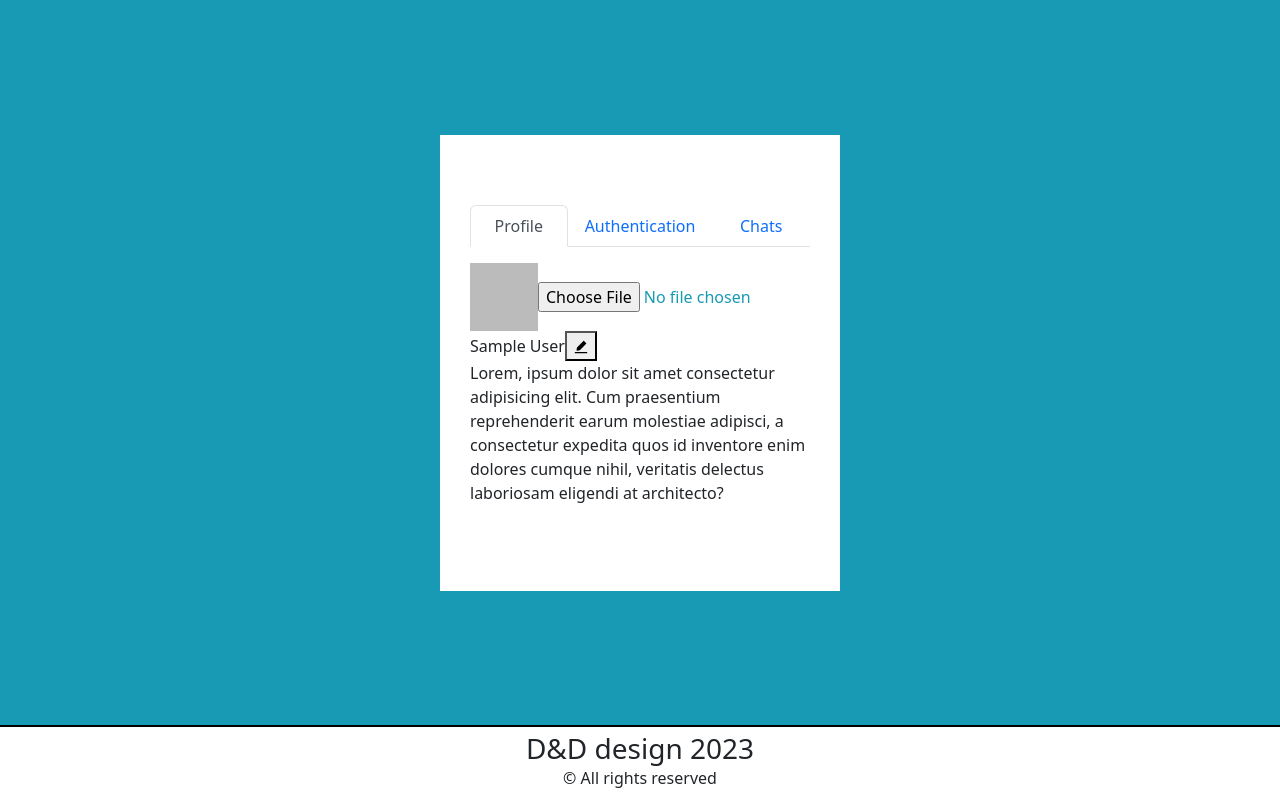
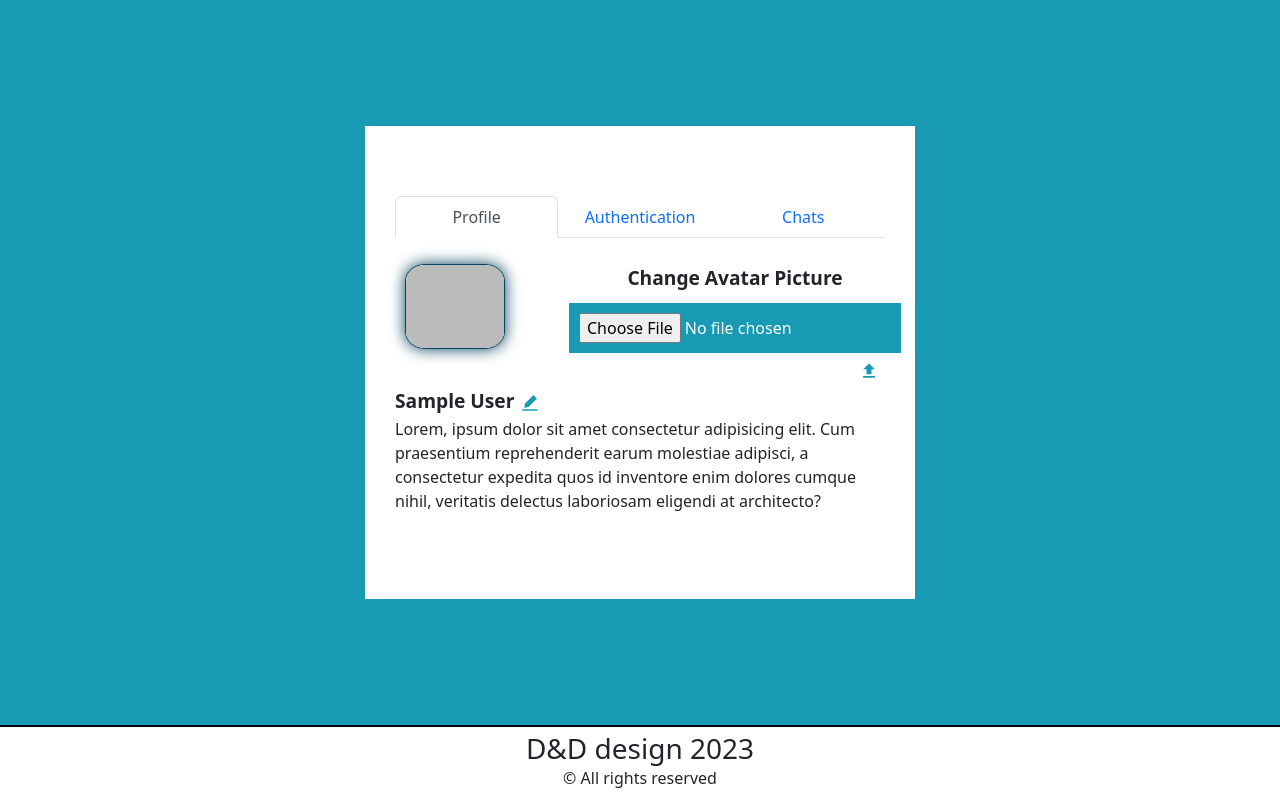
Before and after one commit to DenisTagaev/webchat, a React (Create React App) app: page /profile in a window 1280 px wide. Built offline with nearby package versions, Linux system fonts and the light colour scheme; no server answers; sample sign-in values are in the browser's storage.

Commit message:
Profile page updated, styles added
Description for profile left.
But basic skeleton is done

```diff
--- a/src/pages/profile/Profile.jsx
+++ b/src/pages/profile/Profile.jsx
@@ -7,6 +7,10 @@ import { reauthenticateWithCredential, updateProfile, updatePassword, EmailAuthP
 // storage
 import { storage } from '../../environments/firebase';
 import { ref, uploadBytesResumable, getDownloadURL } from "firebase/storage";
+
+// firestore
+import { db } from '../../environments/firebase';
+import { doc, updateDoc } from "firebase/firestore";
 
 // styles
 // external file styles
@@ -120,10 +124,16 @@ const Profile = () => {
 
     const handleNameChangeSubmit = async (event) => {
         event.preventDefault();
+        validateDataField(userName);
+        const newErrors = validateDataField(userName);
+        setFormErrors(newErrors);
+
+        if (Object.keys(newErrors).length === 0) {
             await updateProfile(currentUser, { displayName: userName });
             console.log(currentUser)
             setUserName('');
             setChangeNameAccess(!changeNameAccess);
+        }
     }
 
     const handleFormLoginChange = (event) => {
@@ -184,7 +194,7 @@ const Profile = () => {
     const handleNewPasswordSubmit = () => {
         console.log(newPassword)
         updatePassword(currentUser, newPassword.newPassword).then(() => {
-            // Update successful.
+            alert("Password updated, please log in.")
         }).catch((error) => {
             // An error ocurred
             console.log(error)
@@ -225,6 +235,18 @@ const Profile = () => {
         }
         return errors;
     };
+
+    const validateDataField = (data) => {
+        const errors = {};
+
+        if (data) {
+            if (!data.trim()) {
+                errors.nickname = "Nickname is required";
+            }
+            return errors
+        }
+    }
+
     return (
         <div className="profileContainer">
             <div className="profileWrap">
@@ -238,16 +260,19 @@ const Profile = () => {
                     >
                         <Tab eventKey="desc" title="Profile">
                             <div className="profileAvatar">
-                                <div id="avatarInput">
+                                <div id="avatarContainer">
                                     <img src={avatarUrl} alt="avatar" id='avatarImage' />
-                                    <input type="file" id='avatarInput' onChange={handleAvatarChange} />
-                                    {photo && <button disabled={loading} onClick={handleUpload}><MdFileUpload /></button>}
+                                    <div id='avatarInputContainer'>
+                                        <span className='profileTitle'>Change Avatar Picture</span>
+                                        <input type="file" id='avatarInput' onChange={handleAvatarChange} className="profileInput" />
+                                        <button disabled={loading || !photo} onClick={handleUpload} id='iconBtn'><MdFileUpload /></button>
+                                    </div>
                                 </div>
                             </div>
                             <div className="profileName">
                                 {!changeNameAccess && <div>
-                                    <span>{currentUser.displayName}</span>
-                                    <button id='changeBtn' onClick={() => { setChangeNameAccess(!changeNameAccess) }} ><AiFillEdit /></button>
+                                    <span className='profileTitle'>{currentUser.displayName}</span>
+                                    <button id='iconBtn' onClick={() => { setChangeNameAccess(!changeNameAccess) }} ><AiFillEdit /></button>
                                 </div>}
                                 {formErrors.nickname && (
                                     <span className="formError">{formErrors.nickname}</span>
@@ -255,14 +280,14 @@ const Profile = () => {
                                 {changeNameAccess &&
                                     <form className="resetForm" onSubmit={handleNameChangeSubmit}>
                                         <input
-                                            className="registerInput"
+                                            className="profileInput"
                                             type="text"
                                             name="nickname"
                                             value={userName}
                                             placeholder="Display name"
                                             onChange={handleNameChange}
                                         />
-                                        <button id="nameSubmit" type="submit" disabled={formErrors.nickname}><AiFillEdit /></button>
+                                        <button id='iconBtn' type="submit" disabled={formErrors.nickname || !userName}><AiFillEdit /></button>
                                     </form>}
                             </div>
                             <div className="profileDesc">
@@ -274,13 +299,14 @@ const Profile = () => {
                         </Tab>
                         <Tab eventKey="auth" title="Authentication">
                             <div className="passwordChange">
-                                {!passwordChangeLoginAccess & !passwordChangeAccess &&
-                                    <button id='changeBtn' onClick={() => { setPasswordChangeLoginAccess(true); }}>Change Password</button>
+                                <h3>Password change</h3>
+                                {!passwordChangeLoginAccess | !passwordChangeAccess &&
+                                    <button id='submitBtn' onClick={() => { setPasswordChangeLoginAccess(!passwordChangeLoginAccess); }} disabled={passwordChangeAccess}>Open form</button>
                                 }
                                 {passwordChangeLoginAccess &&
-                                    <form className="resetForm" onSubmit={handleFormLoginSubmit}>
+                                    <form className="passwordForm" onSubmit={handleFormLoginSubmit}>
                                         <input
-                                            className="loginInput"
+                                            className="profileInput"
                                             type="email"
                                             name="email"
                                             value={formData.email}
@@ -289,7 +315,7 @@ const Profile = () => {
                                         />
                                         {formErrors.email && <span className="formError">{formErrors.email}</span>}
                                         <input
-                                            className="loginInput"
+                                            className="profileInput"
                                             type="password"
                                             name="password"
                                             value={formData.password}
@@ -299,12 +325,13 @@ const Profile = () => {
                                         {formErrors.password && (
                                             <span className="formError">{formErrors.password}</span>
                                         )}
-                                        <button id="loginSubmit" type="submit" disabled={formErrors.email || formErrors.password}><AiFillEdit /></button>
+                                        <button id="iconBtn" type="submit" disabled={formErrors.email || formErrors.password}><AiFillEdit />Log in</button>
                                     </form>
                                 }
-                                {passwordChangeAccess && <form className="resetForm" onSubmit={handleNewPasswordSubmit}>
+                                {passwordChangeAccess &&
+                                    <form className="passwordForm" onSubmit={handleNewPasswordSubmit}>
                                         <input
-                                        className="resetInput"
+                                            className="profileInput"
                                             type="password"
                                             name='newPassword'
                                             value={newPassword.newPassword}
@@ -315,7 +342,7 @@ const Profile = () => {
                                             <span className="formError">{formErrors.newPassword}</span>
                                         )}
                                         <input
-                                        className="resetInput"
+                                            className="profileInput"
                                             type="password"
                                             name='repeatNewPassword'
                                             value={newPassword.repeatNewPassword}
@@ -325,7 +352,7 @@ const Profile = () => {
                                         {formErrors.repeatNewPassword && (
                                             <span className="formError">{formErrors.repeatNewPassword}</span>
                                         )}
-                                    <button id="changeBtn" type="submit">Change Password</button>
+                                        <button id='submitBtn' type="submit">Change Password</button>
                                     </form>}
                             </div>
                         </Tab>
--- a/src/pages/profile/Profile.scss
+++ b/src/pages/profile/Profile.scss
@@ -8,14 +8,93 @@
     }
 
     .profileWrap {
-        @include inputBox;
-        height: fit-content;
-        max-height: 400px;
+        background-color: #fff;
+        padding: 70px 30px;
+        min-height: fit-content;
+        width: 550px;
+        position: relative;
 
         @include tableScreen {
             @include tableScreenWrap;
             height: fit-content;
         }
+
+        .profileBody {
+
+            .profileAvatar {
+
+                #avatarContainer {
+                    display: flex;
+
+                    #iconBtn {
+                        align-self: flex-end;
+                    }
+
+                    #avatarImage {
+                        image-rendering: optimizeQuality;
+                        width: 100px;
+                        height: 85px;
+                        border: 1px solid $mainDark;
+                        border-radius: 20%;
+                        margin: 10px;
+                        box-shadow: 0 0 15px $mainDark;
+                    }
+
+                    #avatarInputContainer {
+                        @include tableScreenTitle;
+                        flex-direction: column;
+                        margin-left: auto;
+
+                        .profileTitle {
+                            font-weight: 600;
+                            font-size: 1.2em;
+                            margin: 10px 0;
+                        }
+
+                        #avatarInput {
+                            padding: 10px;
+                            border: none;
+                            outline: none;
+                            background-color: $primary;
+                            min-height: 50px;
+                        }
+
+                    }
+                }
+            }
+
+
+            .profileName {
+                .profileTitle {
+                    font-weight: 600;
+                    font-size: 1.2em;
+                    margin: 10px 0;
+                }
+            }
+
+            .profileDesc {}
+
+            .passwordChange {
+                #submitBtn {
+                    margin-bottom: 20px;
+                }
+
+                .passwordForm {
+                    display: flex;
+                    flex-direction: column;
+
+                    .profileInput {
+                        padding: 20px 10px;
+                    }
+
+                    #iconBtn {
+                        align-self: flex-start;
+                        margin: 5px
+                    }
+                }
+            }
+        }
+
 
         .title {
             @include mainScreenTitles;
@@ -38,28 +117,33 @@
             @include initial-inputs;
         }
 
-        #avatarInput {
-            display: flex;
-            align-items: center;
-            // gap: 5%;
-            font-size: 1em;
-            color: $primary;
-            width: fit-content;
-
         @include tableScreen {
             justify-content: center;
             width: 90%;
         }
     }
 
-        #avatarImage {
-            width: 20%;
+    #iconBtn {
+        border: none;
+        outline: none;
+        font-size: 20px;
+        color: $primary;
+        background-color: #fff;
+        transition: ease .3s;
+    }
+
+    #iconBtn:hover {
+        color: $secondary;
+    }
+
+    #submitBtn {
+        margin-bottom: -5%;
+        margin-top: 0;
+
+        @include mainButtonForSubmission;
     }
 
     .formError {
-            padding: 0 15px;
-            font-size: 0.85em;
-            color: rgb(187, 1, 1);
+        @include errorsForm
     }
 }
-}
```
Lines whose indentation alone changed are shown as unchanged.
